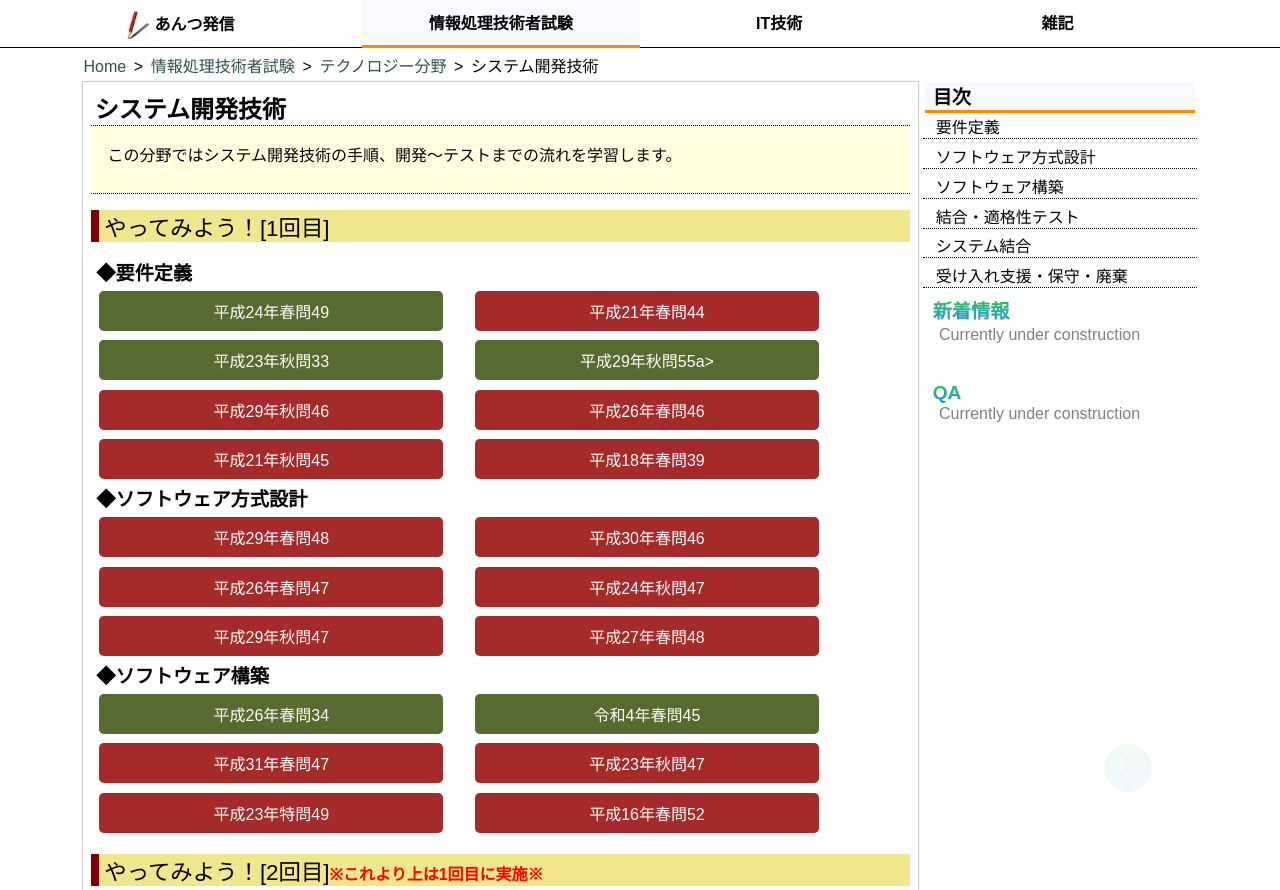
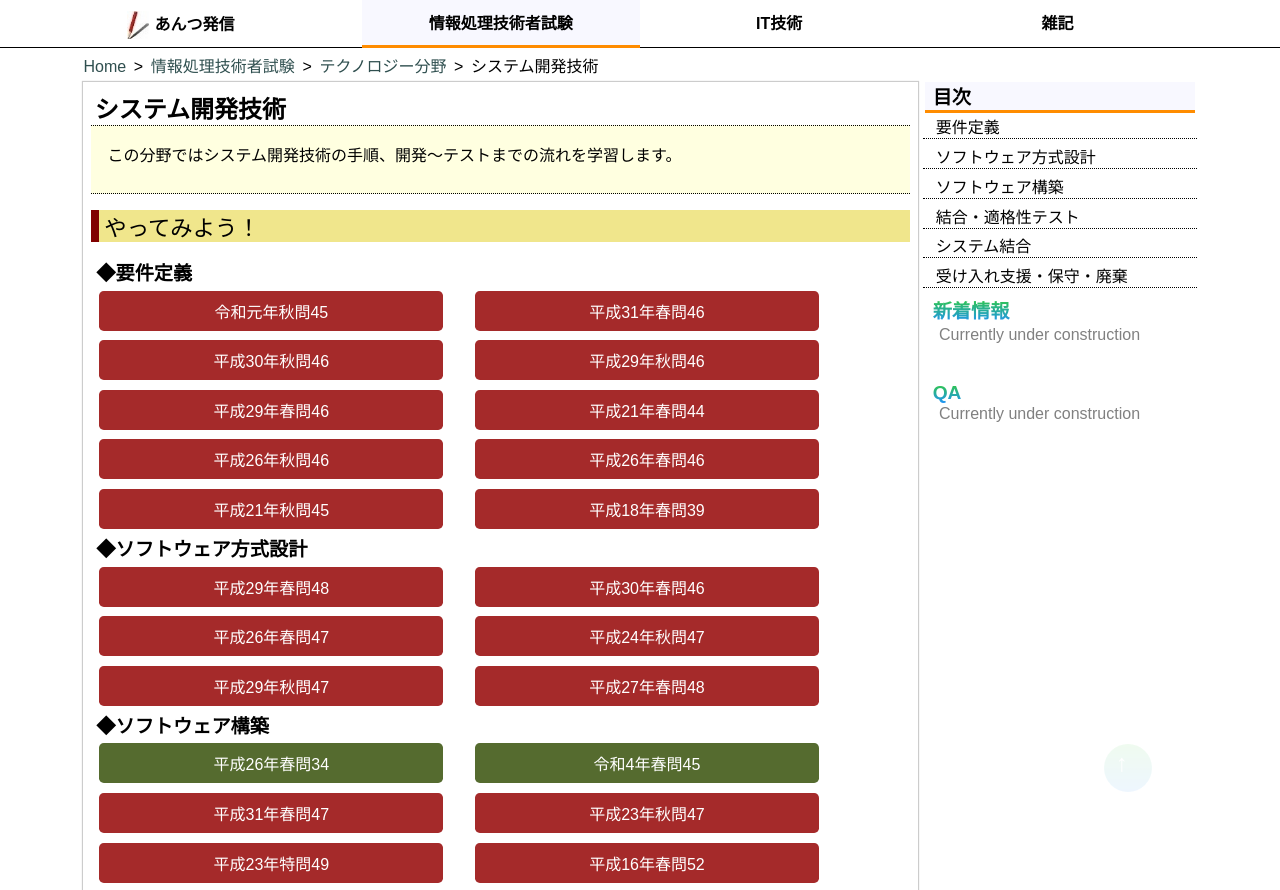
Before and after one commit to antladybug/antladybug, a plain HTML site: page FE_Tec_12.html in a window 1280 px wide. Shown: the top 890 px of the page. Drawn offline with Linux system fonts and the light colour scheme.

Commit message:
commit 2w2!

```diff
--- a/FE_Tec_12.html
+++ b/FE_Tec_12.html
@@ -39,18 +39,22 @@
 						この分野ではシステム開発技術の手順、開発～テストまでの流れを学習します。
 					</div>
 				</div>
-				<div class = "try">やってみよう！[1回目]</div>
+				<div class = "try">やってみよう！</div>
 				<div id = "1"  class = "tryTitle">◆要件定義</div>
 				<div class = "tryBox">
-					<div class ="tryBoxItem"><a href = "https://www.itpassportsiken.com/bunya.php?m=8&s=1&no=69" target = "_blank">平成24年春問49</a></div>
+					<div class ="tryBoxItem" style = "background-color: brown!important;"><a href = "https://www.fe-siken.com/bunya.php?m=12&s=3&no=1" target = "_blank">令和元年秋問45</a></div>
+					<div class ="tryBoxItem" style = "background-color: brown!important;"><a href = "https://www.fe-siken.com/bunya.php?m=12&s=3&no=2" target = "_blank">平成31年春問46</a></div>
+				</div>
+				<div class = "tryBox">
+					<div class ="tryBoxItem" style = "background-color: brown!important;"><a href = "https://www.fe-siken.com/bunya.php?m=12&s=3&no=3" target = "_blank">平成30年秋問46</a></div>
+					<div class ="tryBoxItem" style = "background-color: brown!important;"><a href = "https://www.fe-siken.com/bunya.php?m=12&s=3&no=4" target = "_blank">平成29年秋問46</a></div>
+				</div>
+				<div class = "tryBox">
+					<div class ="tryBoxItem" style = "background-color: brown!important;"><a href = "https://www.fe-siken.com/bunya.php?m=12&s=3&no=5" target = "_blank">平成29年春問46</a></div>
 					<div class ="tryBoxItem" style = "background-color: brown!important;"><a href = "https://www.fe-siken.com/bunya.php?m=12&s=1&no=1" target = "_blank">平成21年春問44</a></div>
 				</div>
 				<div class = "tryBox">
-					<div class ="tryBoxItem"><a href = "https://www.itpassportsiken.com/bunya.php?m=8&s=1&no=71" target = "_blank">平成23年秋問33</a></div>
-					<div class ="tryBoxItem"><a href = "https://www.itpassportsiken.com/bunya.php?m=8&s=1&no=19" target = "_blank">平成29年秋問55a></div>
-				</div>
-				<div class = "tryBox">
-					<div class ="tryBoxItem" style = "background-color: brown!important;"><a href = "https://www.fe-siken.com/bunya.php?m=12&s=3&no=4" target = "_blank">平成29年秋問46</a></div>
+					<div class ="tryBoxItem" style = "background-color: brown!important;"><a href = "https://www.fe-siken.com/bunya.php?m=12&s=3&no=7" target = "_blank">平成26年秋問46</a></div>
 					<div class ="tryBoxItem" style = "background-color: brown!important;"><a href = "https://www.fe-siken.com/bunya.php?m=12&s=3&no=8" target = "_blank">平成26年春問46</a></div>
 				</div>
 				<div class = "tryBox">
@@ -83,7 +87,6 @@
 					<div class ="tryBoxItem" style = "background-color: brown!important;"><a href = "https://www.fe-siken.com/bunya.php?m=12&s=5&no=21" target = "_blank">平成23年特問49</a></div>
 					<div class ="tryBoxItem" style = "background-color: brown!important;"><a href = "https://www.fe-siken.com/bunya.php?m=12&s=5&no=36" target = "_blank">平成16年春問52</a></div>
 				</div>
-				<div class = "try">やってみよう！[2回目]<span style = "color: red; font-weight: bold;">※これより上は1回目に実施※</div>
 				<div id = "4"  class = "tryTitle">◆ソフトウェア結合</div>
 				<div class = "tryBox">
 					<div class ="tryBoxItem"><a href = "https://www.itpassportsiken.com/bunya.php?m=8&s=1&no=90" target = "_blank">平成22年春問34</a></div>
```
Also changed, not shown: FE_CS.html (+13 -4 lines), FE_Tec_6.html (+12 -0 lines).
